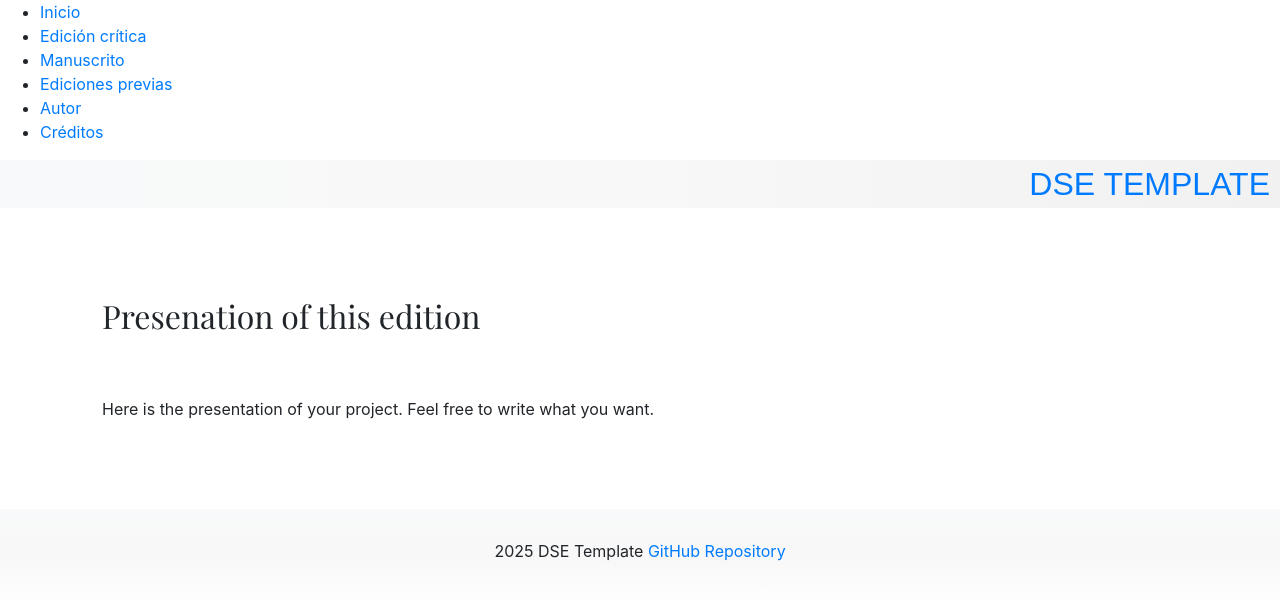
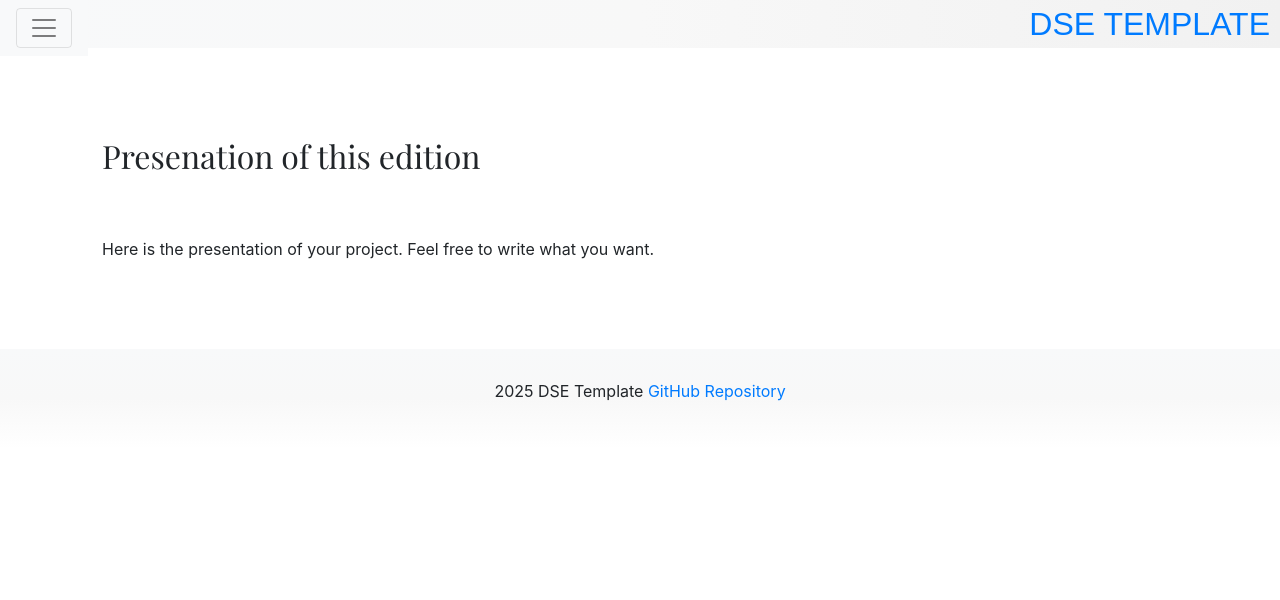
Before and after one commit to Giada-collab/DSE_template, a Jekyll site: the page built from presentation.md, in a window 1280 px wide. Shown: the top 600 px of the page. Built offline with Jekyll 4.4.1, drawn with Linux system fonts in a browser that asks for light colours; some web fonts are replaced.

Commit message:
Update sidebar.html

```diff
--- a/_includes/sidebar.html
+++ b/_includes/sidebar.html
@@ -1,12 +1,29 @@
-<aside id="sidebar">
-  <nav>
-    <ul>
-      <li><a href="#inicio">Inicio</a></li>
-      <li><a href="#edicion">Edición crítica</a></li>
-      <li><a href="#ms">Manuscrito</a></li>
-      <li><a href="#ediciones">Ediciones previas</a></li>
-      <li><a href="#autor">Autor</a></li>
-      <li><a href="#creditos">Créditos</a></li>
-    </ul>
-  </nav>
-</aside>
+<div class="navmenu navmenu-default navmenu-fixed-left offcanvas">
+         <h5>DSE Template</h5>
+         <ul class="nav navmenu-nav flex-column">
+            <li class="nav-item">
+               <a class="nav-link" href="#chap_1">Chapter 1</a>
+            </li>
+            <li class="nav-item">
+               <a class="nav-link" href="#chap_2">Chapter 2</a>
+            </li>
+            <li class="nav-item">
+               <a class="nav-link" href="#notes">Notes</a>
+            </li>
+            <li class="nav-item">
+               <a class="nav-link" href="#apparatus">Critical aparatus</a>
+            </li>
+            <li class="nav-item">
+               <a class="nav-link" href="#glossary">Glossary</a>
+            </li>
+            <li class="nav-item">
+               <a class="nav-link" href="#bibliography">Bibliography</a>
+            </li>
+         </ul>
+      </div>
+      <header class="navbar navbar-light bg-light fixed-top">
+         <button class="navbar-toggler" type="button" data-toggle="offcanvas" data-target=".navmenu"
+            data-canvas="body">
+            <span class="navbar-toggler-icon"></span>
+         </button>
+      </header>
```
